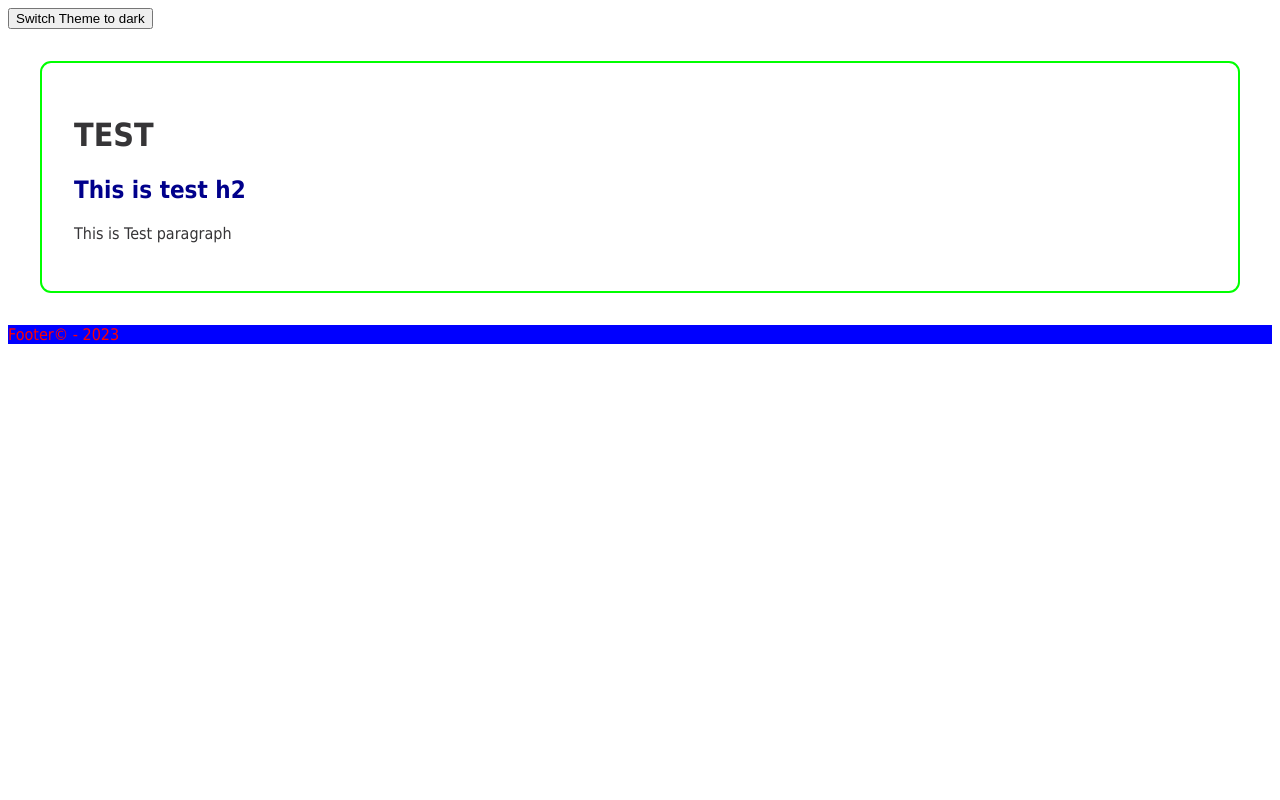
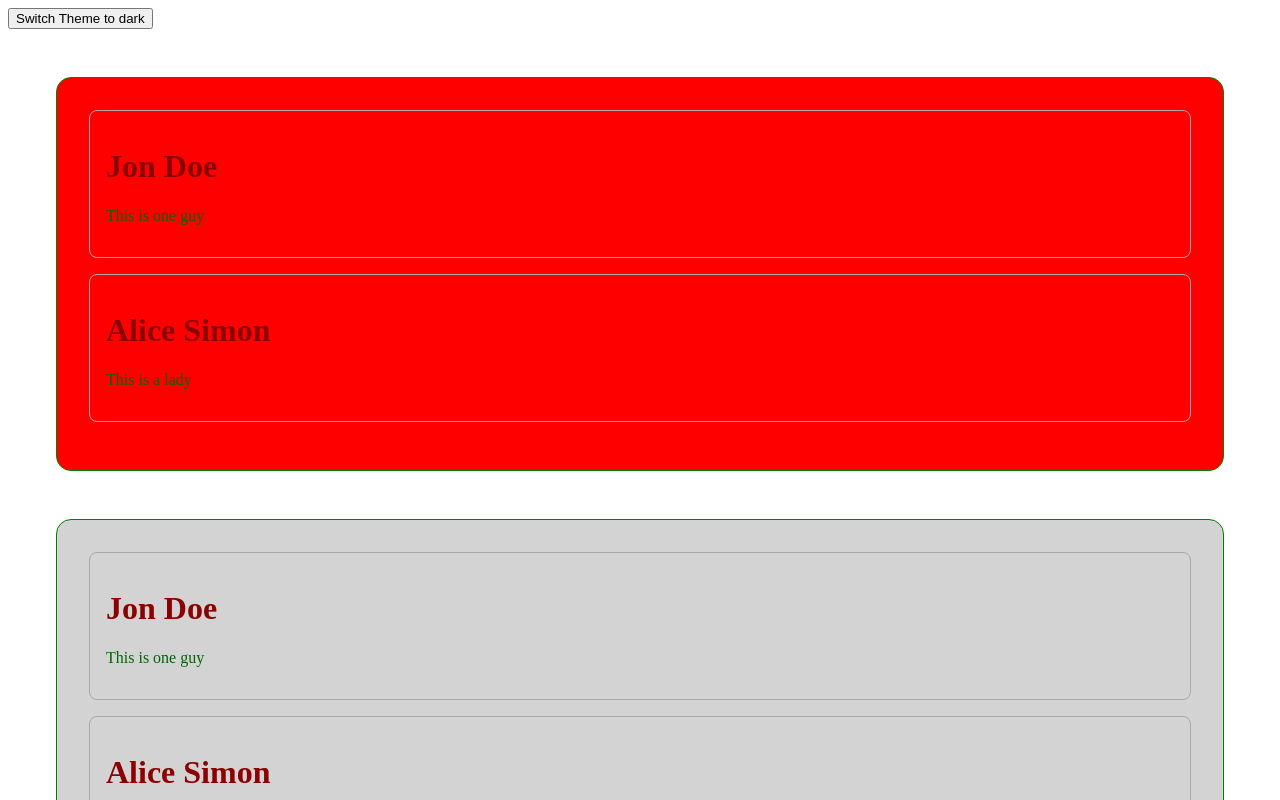
Before and after one commit to tonykieling/nextjs-themes-styled-components, a Next.js app: page / in a window 1280 px wide. Shown: the top 800 px of the page. Built offline with nearby package versions, Linux system fonts and the light colour scheme.

Commit message:
adding new way of styling - styled-component with html + css

```diff
--- /dev/null
+++ b/app/components/Card/index.js
@@ -0,0 +1,30 @@
+import { Container, Card, Name, Description } from "./styles";
+
+const data = [
+  {
+    name: "Jon Doe",
+    desc: "This is one guy"
+  },
+  {
+    name: "Alice Simon",
+    desc: "This is a lady"
+  }
+];
+
+// this is one way of setting styles
+// switching theme DOES NOT change anything in this component
+function Cards() {
+  return (
+    <Container>
+      { data.map((e, index) => (
+          <Card key={index}>
+            <Name> {e.name} </Name>
+            <Description> {e.desc} </Description>
+          </Card>
+        ))
+      }
+    </Container>
+  )
+}
+
+export default Cards;
--- /dev/null
+++ b/app/components/Card/styles.js
@@ -0,0 +1,25 @@
+import styled from 'styled-components';
+
+export const Container = styled.div`
+  background-color: lightgray;
+  border: 1px solid green;
+  border-radius: 15px;
+  padding: 2rem;
+  margin: 3rem;
+`;
+
+export const Card = styled.div`
+  backgound-color: gray;
+  border: 1px solid darkgray;
+  border-radius: 8px;
+  padding: 1rem;
+  margin-bottom: 1rem;
+`;
+
+export const Name = styled.h1`
+  color: darkred;
+`;
+
+export const Description = styled.p`
+  color: darkgreen;
+`;
--- /dev/null
+++ b/app/components/CardTheme/index.js
@@ -0,0 +1,29 @@
+import { Container, Card, Name, Description } from "./styles";
+
+const data = [
+  {
+    name: "Jon Doe",
+    desc: "This is one guy"
+  },
+  {
+    name: "Alice Simon",
+    desc: "This is a lady"
+  }
+];
+
+// this is the another way of setting styles, by using theme
+function Cards() {
+  return (
+    <Container id="cardTheme">  {/* difference is adding id for the element to be changed by theme  */}
+      { data.map((e, index) => (
+          <Card key={index}>
+            <Name> {e.name} </Name>
+            <Description> {e.desc} </Description>
+          </Card>
+        ))
+      }
+    </Container>
+  )
+}
+
+export default Cards;
--- /dev/null
+++ b/app/components/CardTheme/styles.js
@@ -0,0 +1,25 @@
+import styled from 'styled-components';
+
+export const Container = styled.div`
+  // background-color: lightgray; // this is going to be set by theme
+  border: 1px solid green;
+  border-radius: 15px;
+  padding: 2rem;
+  margin: 3rem;
+`;
+
+export const Card = styled.div`
+  backgound-color: gray;
+  border: 1px solid darkgray;
+  border-radius: 8px;
+  padding: 1rem;
+  margin-bottom: 1rem;
+`;
+
+export const Name = styled.h1`
+  color: darkred;
+`;
+
+export const Description = styled.p`
+  color: darkgreen;
+`;
--- a/app/components/Footer/index.js
+++ b/app/components/Footer/index.js
@@ -1,7 +1,9 @@
 function Footer() {
   return (
     <footer>
-      Footer&copy; - 2023
+      <p>
+        Footer&copy; - 2023
+      </p>
     </footer>
   )
 }
--- a/app/page.js
+++ b/app/page.js
@@ -1,13 +1,15 @@
 "use client";
 
-import { useState } from "react"
+import { useState } from "react";
 import { ThemeProvider } from "styled-components";
 import { lightTheme, darkTheme, GlobalStyles } from "./themes/ThemeConfig";
-import Test from "./components/Test";
-import Footer from "./components/Footer";
+// import Test from "./components/Test";
+// import Footer from "./components/Footer";
+import Cards from "./components/Card";
+import CardTheme from "./components/CardTheme";
 
 export default function MyApp() {
-  const [theme, setTheme] = useState("light")
+  const [theme, setTheme] = useState("light");
 
   const toggleTheme = () => {
     theme == 'light' ? setTheme('dark') : setTheme('light')
@@ -17,8 +19,10 @@ export default function MyApp() {
     <ThemeProvider theme={theme == 'light' ? lightTheme : darkTheme}>
       <GlobalStyles />
       <button onClick={toggleTheme}> Switch Theme to {theme === "light" ? "dark" : "light"} </button>
-      <Test />
-      <Footer />
+      {/* <Test /> */}
+      <CardTheme />
+      <Cards />
+      {/* <Footer /> */}
     </ThemeProvider>
   );
 }
--- a/app/themes/ThemeConfig.js
+++ b/app/themes/ThemeConfig.js
@@ -2,70 +2,82 @@ import { createGlobalStyle} from "styled-components";
 
 /////////////////// first part
 export const lightTheme = {
-  body: '#fff',
-  text: '#363537',
-  footer: {
-    background: "blue",
-    fontColor: "red"
-  },
-  test: {
-    background: "#fff",
-    fontColor: "#000",
-    border: "2px solid lime",
-    margin: "2rem",
-    padding: "2rem" // exceptional case where only lightTheme has padding - not in darkTheme
-  },
-  h2: { // h2 will have its own settings regardless of the component's definition for text
-    fontColor: "darkblue"
+  // body: '#fff',
+  // text: '#363537',
+  // footer: {
+  //   background: "blue",
+  //   fontColor: "red"
+  // },
+  // test: {
+  //   background: "#fff",
+  //   fontColor: "#000",
+  //   border: "2px solid lime",
+  //   margin: "2rem",
+  //   padding: "2rem" // exceptional case where only lightTheme has padding - not in darkTheme
+  // },
+  // h2: { // h2 will have its own settings regardless of the component's definition for text
+  //   fontColor: "darkblue"
+  // },
+  cardTheme: {
+    bgColor: "red"
   }
 }
 
 export const darkTheme = {
-  body: '#363537',
-  text: '#FAFAFA',
-  footer: {
-    background: "yellow",
-    fontColor: "lime"
-  },
-  test: {
-    background: "gray",
-    fontColor: "#fff",
-    border: "2px solid lightgray",
-    margin: "4rem"
-  },
-  h2: { // h2 will have their own settings regardless the component's definition
-    fontColor: "lightblue"
+  // body: '#363537',
+  // text: '#FAFAFA',
+  // footer: {
+  //   background: "yellow",
+  //   fontColor: "lime"
+  // },
+  // test: {
+  //   background: "gray",
+  //   fontColor: "#fff",
+  //   border: "2px solid lightgray",
+  //   margin: "4rem"
+  // },
+  // h2: { // h2 will have their own settings regardless the component's definition
+  //   fontColor: "lightblue"
+  // },
+  cardTheme: {
+    bgColor: "blue"
   }
 }
 
 
 //////////////////////// second part
+// previous code
+// body {
+//   background: ${({ theme }) => theme.body};
+//   color: ${({ theme }) => theme.text};
+//   font-family: Tahoma, Helvetica, Arial, Roboto, sans-serif; /* static values - when not receiving params */
+//   transition: all 0.50s linear;
+// }
+
+// /* settings to be applied for a component tagged as footer */
+// footer {
+//   background: ${({ theme }) => theme.footer.background};
+//   color: ${({ theme }) => theme.footer.fontColor};
+// }
+
+// /* this settings are applied for a component with id = test */
+// #test {
+//   background: ${({ theme }) => theme.body};
+//   color: ${({ theme }) => theme.text};
+//   border: ${({ theme }) => theme.test.border};
+//   margin: ${({ theme }) => theme.test.margin};
+//   padding: ${({ theme }) => theme.test.padding};
+//   border-radius: 11px; /* static values - when not receiving params */
+// }
+
+// /* settings applied for all h2 in the page */
+// h2 {
+//   color: ${({ theme }) => theme.h2.fontColor};
+// }
 export const GlobalStyles = createGlobalStyle`
-  body {
-    background: ${({ theme }) => theme.body};
-    color: ${({ theme }) => theme.text};
-    font-family: Tahoma, Helvetica, Arial, Roboto, sans-serif; /* static values - when not receiving params*/
-    transition: all 0.50s linear;
-  }
-
-  /* settings to be applied for a component tagged as footer */
-  footer {
-    background: ${({ theme }) => theme.footer.background};
-    color: ${({ theme }) => theme.footer.fontColor};
-  }
-
-  /* this settings are applied for a component with id = test */
-  #test {
-    background: ${({ theme }) => theme.body};
-    color: ${({ theme }) => theme.text};
-    border: ${({ theme }) => theme.test.border};
-    margin: ${({ theme }) => theme.test.margin};
-    padding: ${({ theme }) => theme.test.padding};
-    border-radius: 11px; /* static values - when not receiving params*/
-  }
-
-  /* settings applied for all h2 in the page */
-  h2 {
-    color: ${({ theme }) => theme.h2.fontColor};
+  #cardTheme {
+    background-color: ${({ theme }) => theme.cardTheme.bgColor}
   }
 `;
+
+// the comments above can be uncomment out, but for simplicity those items are being excluded.
```
Also changed, not shown: app/doc/toTheme.txt (added).
